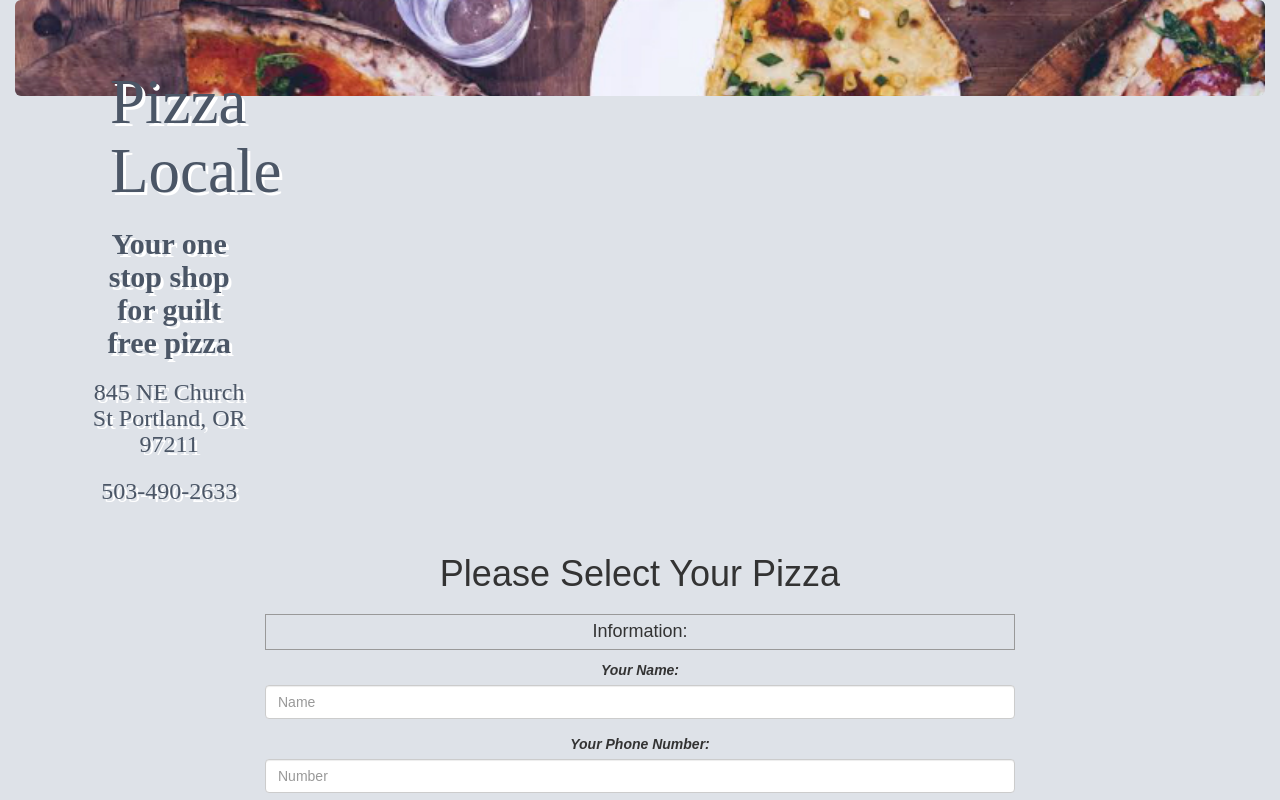
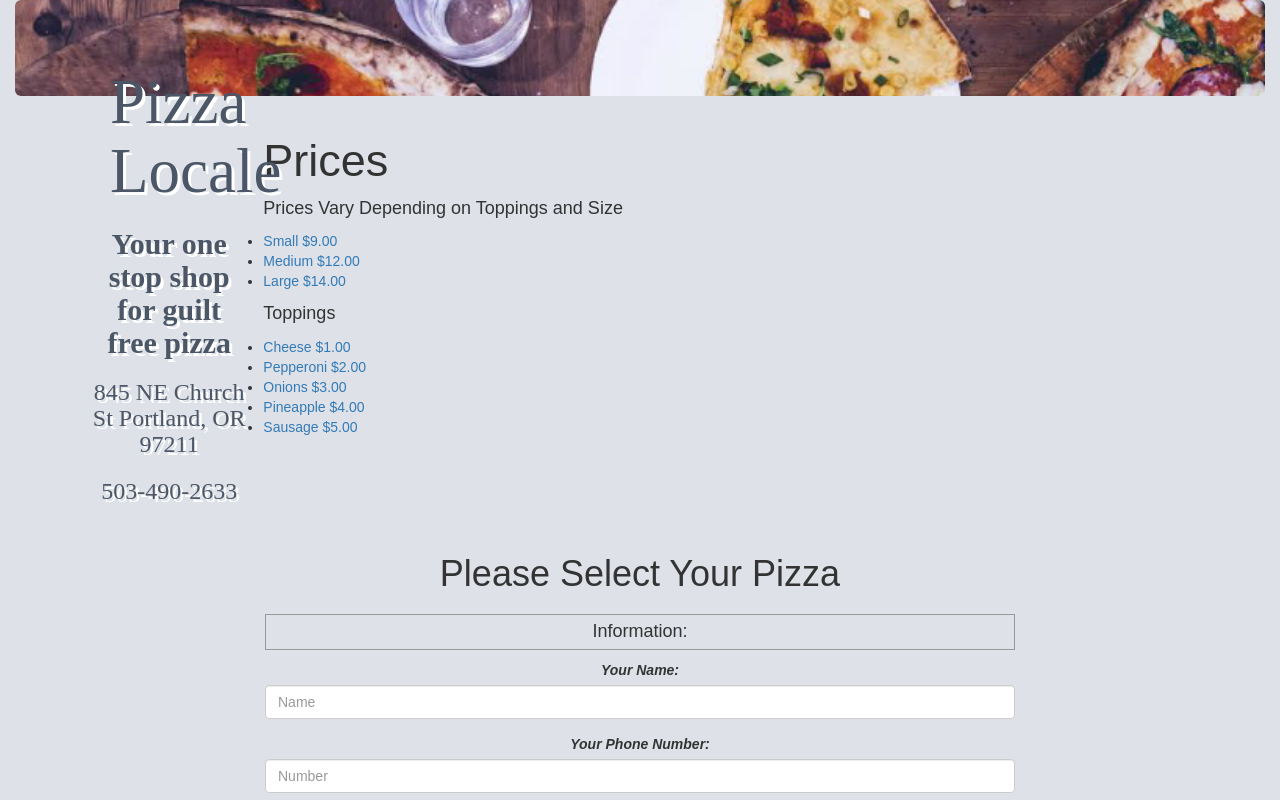
Before and after one commit to fauniesz/pizza, a plain HTML site: page index.html in a window 1280 px wide. Shown: the top 800 px of the page. Drawn offline with Linux system fonts and the light colour scheme; files that its build step writes are made by us from their sources.

Commit message:
add price nav bar, js return will not work

```diff
--- a/css/styles.css
+++ b/css/styles.css
@@ -23,9 +23,13 @@ h4 {
 h5 {
   font-size: 20px;
 }
+
+h6 {
+  font-size: 45px;
+}
 p {
   font-size: 18px;
-  text-align: center;
+  text-align: left;
 }
 label {
   font-style: italic;
@@ -64,6 +68,11 @@ button {
 .message, #delivery {
   padding-top: 10px;
 }
+
+.verticle {
+ text-align: left;
+}
+
 #output, #pick-up, #delivery, #new-order-button {
   text-align: center;
   display: none;
--- a/index.html
+++ b/index.html
@@ -19,6 +19,25 @@
             </div>
           </div>
     <div class="container">
+
+    <div class="verticle">
+      <h6>Prices</h6>
+      <p>Prices Vary Depending on Toppings and Size</p>
+        <ul>
+          <li><a>Small $9.00</a></li>
+          <li><a>Medium $12.00</a></li>
+          <li><a>Large $14.00</a></li>
+        </ul>
+        <ul>
+          <p>Toppings</p>
+          <li><a>Cheese $1.00</a></li>
+          <li><a>Pepperoni $2.00</a></li>
+          <li><a>Onions $3.00</a></li>
+          <li><a>Pineapple $4.00</a></li>
+          <li><a>Sausage $5.00</a></li>
+        </ul>
+    </div>
+
       <div class="row">
         <div class="column col-sm-8 col-sm-offset-2">
           <h1>Please Select Your Pizza</h1>
```
